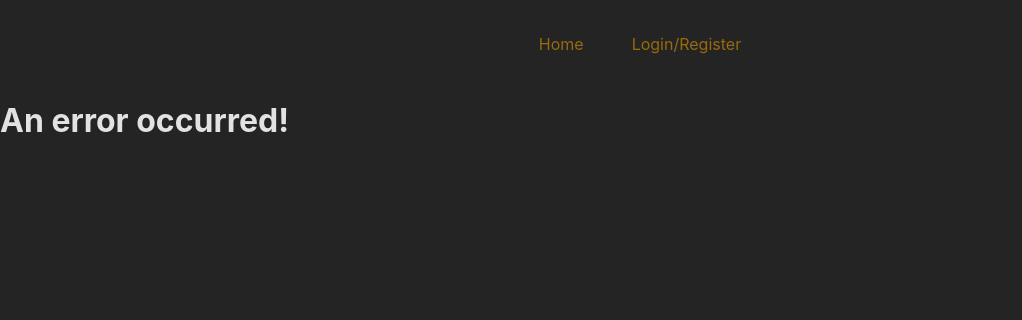
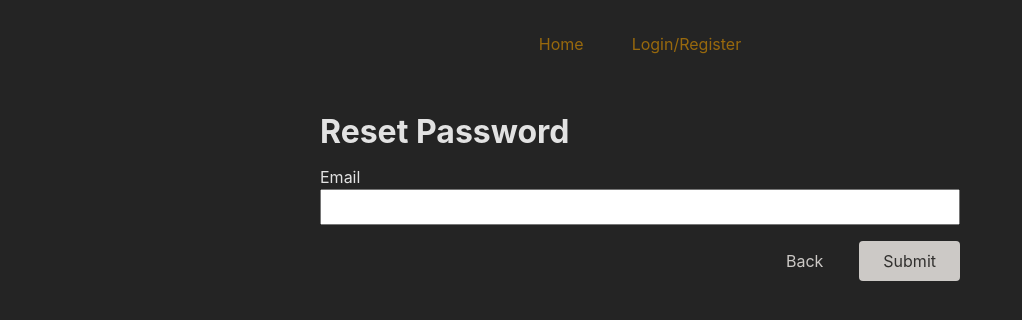
Before and after one commit to Anas12091101/ScratchReact, a React (Create React App) app: page /reset in a window 1280 px wide. Shown: the top 320 px of the page, without its empty margins (0-1022 px from the left). Built offline with nearby package versions, Linux system fonts and the light colour scheme.

Commit message:
Reset Password with error handling

```diff
--- a/src/App.js
+++ b/src/App.js
@@ -3,6 +3,8 @@ import HomePage from "./pages/Home";
 import RootLayout from "./pages/Root";
 import AuthenticationPage from "./pages/Authentication";
 import ErrorPage from "./pages/Error";
+import ResetPage from "./pages/Reset";
+import { action as resetAction } from "./pages/Reset";
 
 const router = createBrowserRouter([
   {
@@ -15,6 +17,11 @@ const router = createBrowserRouter([
         path: "auth",
         element: <AuthenticationPage />,
       },
+      {
+        path: "reset",
+        element: <ResetPage />,
+        action: resetAction,
+      },
     ],
   },
 ]);
--- a/src/components/AuthForm.js
+++ b/src/components/AuthForm.js
@@ -2,47 +2,40 @@ import {
   Form,
   Link,
   useSearchParams,
-  useActionData,
   useNavigation,
   useNavigate,
 } from "react-router-dom";
 
-import classes from "./AuthForm.module.css";
+import classes from "./Form.module.css";
 import { useState } from "react";
-import { fetch_url } from "../services";
+import { convertFormDataToJSONString, fetch_url } from "../services";
 import { toast } from "react-toastify";
 
 function AuthForm() {
+  // eslint-disable-next-line
   const [searchParams, setSearchParams] = useSearchParams();
   const isLogin = searchParams.get("mode") === "login";
   const [otp, setOtp] = useState(false);
   const navigation = useNavigation();
   const isSubmitting = navigation.state === "submitting";
-  const data = useActionData();
   const navigate = useNavigate();
 
   async function submitHandler(event) {
     event.preventDefault();
     if (!otp) {
       const data = new FormData(event.target);
-      var object = {};
-      data.forEach((value, key) => (object[key] = value));
-      var body = JSON.stringify(object);
-
+      let body = convertFormDataToJSONString(data);
       let url = process.env.REACT_APP_BACKEND_URL;
       url += isLogin ? "user/login/" : "user/register_user/";
-
       const [ok, output] = await fetch_url(url, body, "POST");
-
       if (!ok) {
         return toast.error("Something bad happened");
       }
-
       if (isLogin) {
-        if (output.status === "GA" || output.status === "Email") {
+        if (output.type === "GA" || output.type === "Email") {
           setOtp(true);
         } else {
-          let jwt_token = output.status.access;
+          let jwt_token = output.token.access;
           localStorage.setItem("token", jwt_token);
           toast.success("Successfully Logged In");
           return navigate("/");
@@ -52,16 +45,13 @@ function AuthForm() {
       }
     } else {
       const data = new FormData(event.target);
-      object = {};
-      data.forEach((value, key) => (object[key] = value));
-
-      let body = JSON.stringify(object);
+      let body = convertFormDataToJSONString(data);
       let url = `${process.env.REACT_APP_BACKEND_URL}/user/check_otp/`;
 
       let [ok, output] = await fetch_url(url, body, "POST");
 
       if (ok) {
-        let jwt_token = output.status.access;
+        let jwt_token = output.token.access;
         localStorage.setItem("token", jwt_token);
         toast.success("Successfully Logged In");
         return navigate("/");
@@ -75,14 +65,6 @@ function AuthForm() {
     <>
       <Form method="post" className={classes.form} onSubmit={submitHandler}>
         <h1>{isLogin ? "Log in" : "Create a new user"}</h1>
-        {data && data.errors && (
-          <ul>
-            {Object.values(data.errors).map((err) => (
-              <li key={err}>{err}</li>
-            ))}
-          </ul>
-        )}
-        {data && data.status && <p>{data.status}</p>}
         {!isLogin && (
           <p>
             <label htmlFor="name">Name</label>
@@ -114,10 +96,13 @@ function AuthForm() {
           </p>
         )}
         <div className={classes.actions}>
-          <Link to={`?mode=${isLogin ? "signup" : "login"}`}>
-            {isLogin ? "Create account" : "Sign in"}
-          </Link>
-          <button>{isSubmitting ? "submitting..." : "Submit"}</button>
+          <Link to={`/reset`}>Reset Password</Link>
+          <div>
+            <Link to={`?mode=${isLogin ? "signup" : "login"}`}>
+              {isLogin ? "Create account" : "Sign in"}
+            </Link>
+            <button>{isSubmitting ? "submitting..." : "Submit"}</button>
+          </div>
         </div>
       </Form>
     </>
--- a/src/components/AuthForm.module.css
+++ b/src/components/Form.module.css
@@ -19,11 +19,11 @@
 .actions {
   display: flex;
   gap: 1rem;
-  justify-content: flex-end;
+  justify-content: space-between;
   align-items: center;
 }
 
-.actions button {
+.actions button{
   font: inherit;
   cursor: pointer;
   padding: 0.5rem 1.5rem;
@@ -31,6 +31,7 @@
   background-color: var(--color-gray-300);
   color: var(--color-gray-800);
   border: none;
+  margin-left: 20px;
 }
 
 .actions a {
--- /dev/null
+++ b/src/components/ResetForm.js
@@ -0,0 +1,46 @@
+import { Form, Link, useSearchParams } from "react-router-dom";
+import classes from "./Form.module.css";
+import { useNavigation } from "react-router-dom";
+
+function ResetForm() {
+  // eslint-disable-next-line
+  const [searchParams, setSearchParams] = useSearchParams();
+  const isConfirm = searchParams.get("confirm") === "true";
+  const navigation = useNavigation();
+  const isSubmitting = navigation.state === "submitting";
+
+  return (
+    <Form method="post" className={classes.form}>
+      <h1>Reset Password</h1>
+      {!isConfirm && (
+        <p>
+          <label htmlFor="email">Email</label>
+          <input id="email" type="email" name="email" required />
+        </p>
+      )}
+      {isConfirm && (
+        <p>
+          <label htmlFor="password">Psssword</label>
+          <input id="password" type="password" name="password" required />
+        </p>
+      )}
+      {isConfirm && (
+        <p>
+          <label htmlFor="confirm_password">Confirm Password</label>
+          <input
+            id="confirm_password"
+            type="password"
+            name="confirm_password"
+            required
+          />
+        </p>
+      )}
+      <div className={classes.actions} style={{ justifyContent: "flex-end" }}>
+        <Link to={"/auth?mode=login"}>Back</Link>
+        <button>{isSubmitting ? "submitting..." : "Submit"}</button>
+      </div>
+    </Form>
+  );
+}
+
+export default ResetForm;
--- a/src/pages/Error.js
+++ b/src/pages/Error.js
@@ -5,7 +5,7 @@ function ErrorPage() {
   const error = useRouteError();
 
   let title = "An error occurred!";
-  let message = error.data.status;
+  let message = error.data;
 
   return (
     <>
--- /dev/null
+++ b/src/pages/Reset.js
@@ -0,0 +1,52 @@
+import { toast } from "react-toastify";
+import ResetForm from "../components/ResetForm";
+import { convertFormDataToJSONString, fetch_url } from "../services";
+import { redirect } from "react-router-dom";
+
+function ResetPage() {
+  return <ResetForm />;
+}
+
+export default ResetPage;
+
+export async function action({ request }) {
+  const params = new URL(window.location).searchParams;
+  console.log(params);
+  console.log(params.get("confirm"));
+  if (params.get("confirm") === "true") {
+    let token = params.get("token");
+    let formData = await request.formData();
+    let isSame = formData.get("password") === formData.get("confirm_password");
+    if (!isSame) {
+      toast.error("Both passwords should be same");
+      return redirect(`/reset?confirm=true&token=${token}`);
+    } else {
+      formData.append("token", token);
+      let body = convertFormDataToJSONString(formData);
+      let url =
+        process.env.REACT_APP_BACKEND_URL + "user/api/password_reset/confirm/";
+      let [ok, output] = await fetch_url(url, body, "POST");
+      if (!ok) {
+        output["password"]?.map((error) => toast.error(error));
+        return redirect(`/reset?confirm=true&token=${token}`);
+      } else {
+        toast.success(`Your password has been resetted`);
+        return redirect("/auth?mode=login");
+      }
+    }
+  } else {
+    let formData = await request.formData();
+    let body = convertFormDataToJSONString(formData);
+    let url = process.env.REACT_APP_BACKEND_URL + "user/api/password_reset/";
+    let [ok, output] = await fetch_url(url, body, "POST");
+    if (!ok) {
+      toast.error("Something bad happened");
+      return redirect("/reset");
+    } else {
+      toast.success(
+        `A password reset email has been sent to ${formData.get("email")}`
+      );
+      return redirect("/auth?mode=login");
+    }
+  }
+}
--- a/src/pages/Root.js
+++ b/src/pages/Root.js
@@ -1,5 +1,5 @@
 import { Outlet } from "react-router-dom";
-import { ToastContainer, toast } from "react-toastify";
+import { ToastContainer } from "react-toastify";
 import "react-toastify/dist/ReactToastify.css";
 import MainNavigation from "../components/MainNavigation";
 
@@ -16,7 +16,7 @@ function RootLayout() {
         pauseOnFocusLoss
         draggable
         pauseOnHover
-        theme="colored"
+        theme="dark"
       />
       <MainNavigation />
       <main>
--- a/src/services.js
+++ b/src/services.js
@@ -16,3 +16,10 @@ export async function fetch_url(url, body, method, login_required = false) {
     return [false, err];
   }
 }
+
+export function convertFormDataToJSONString(formData) {
+  var object = {};
+  formData.forEach((value, key) => (object[key] = value));
+  var body = JSON.stringify(object);
+  return body;
+}
```
